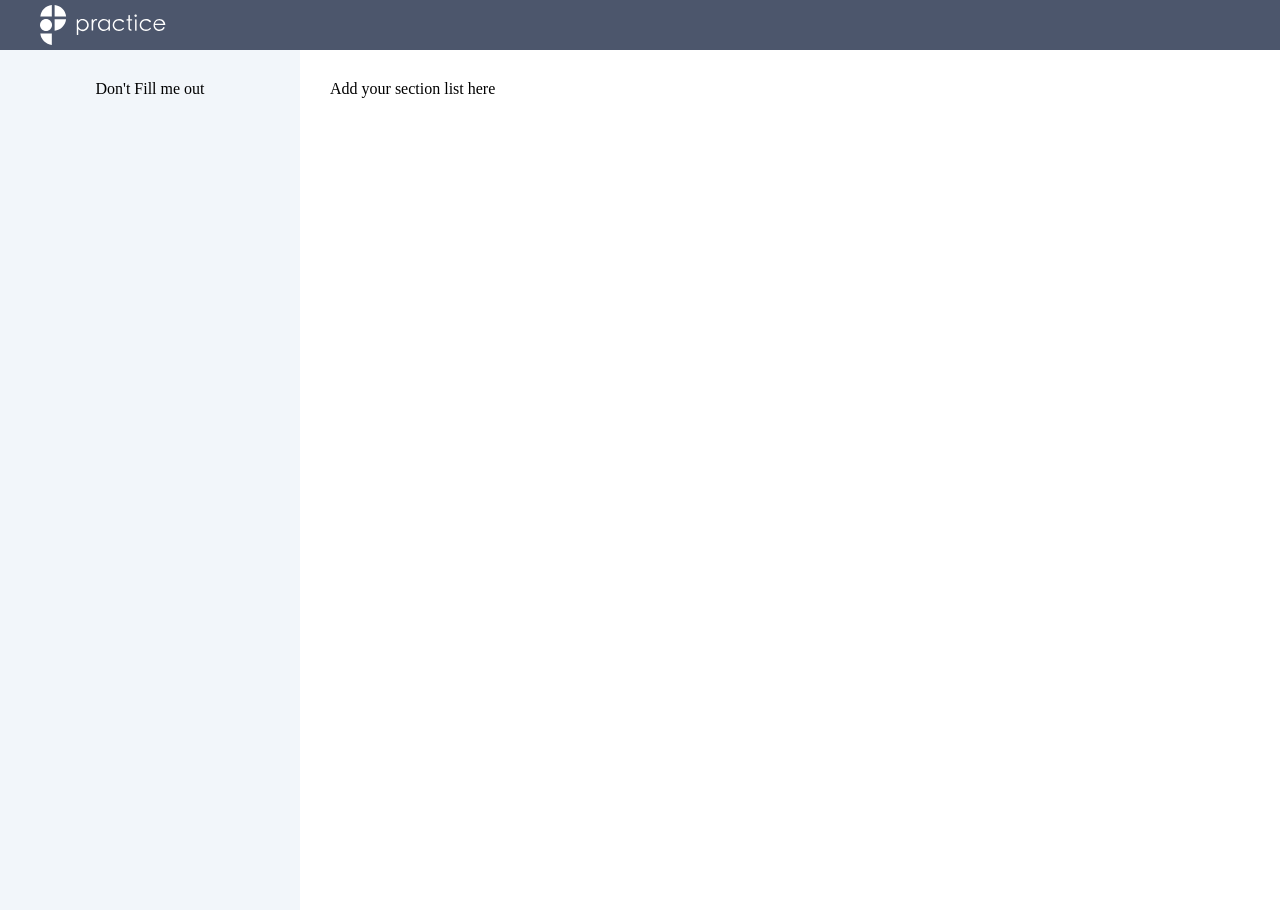
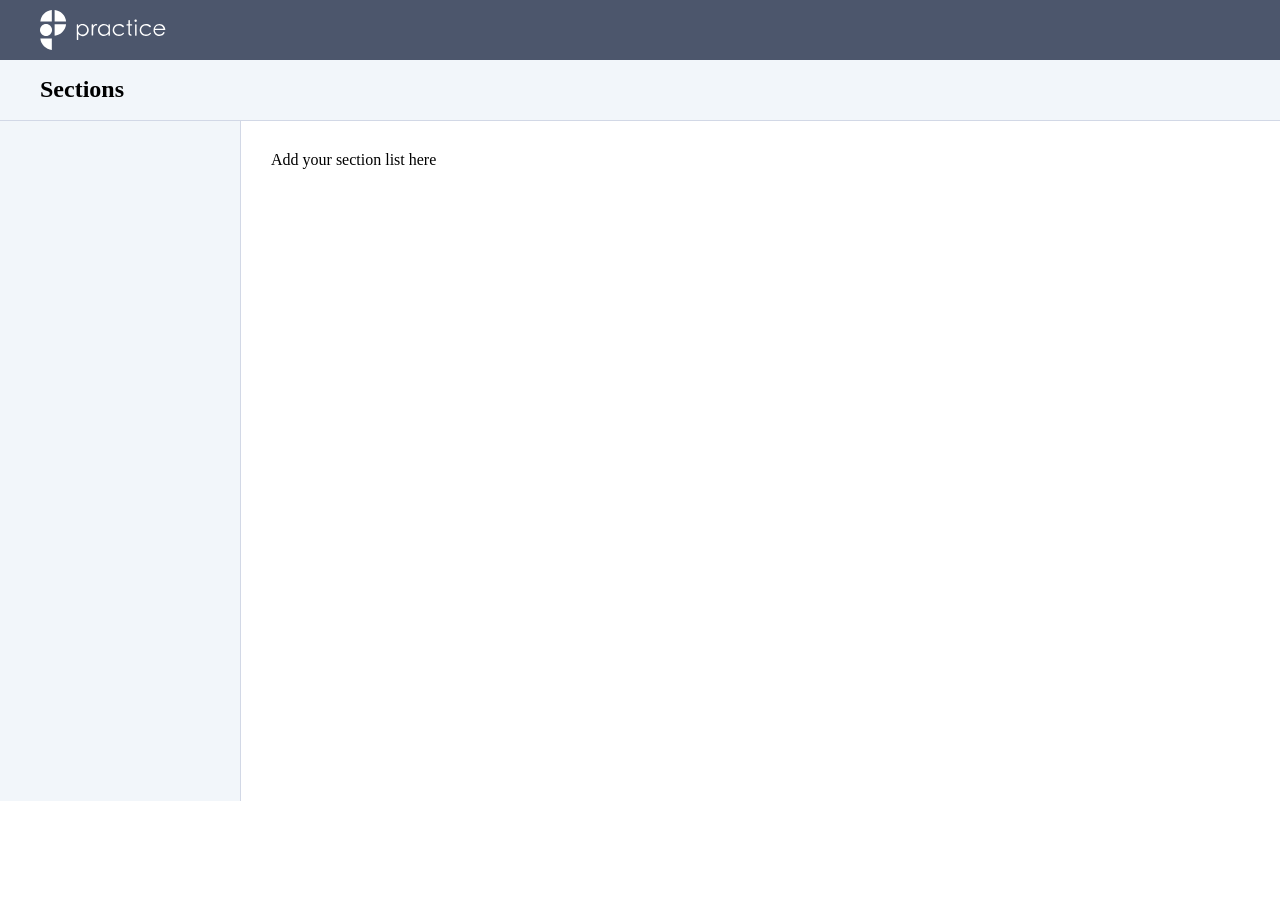
Before and after one commit to kwong3672/entangled-studios, a React (Create React App) app: page / in a window 1280 px wide. After the commit the page ends 801 px from the top, so only its background shows below. Built offline with nearby package versions, Linux system fonts and the light colour scheme; the HTML template or start-up script is replaced by a standard one.

Commit message:
Adds Secondary Nav

```diff
--- a/src/App.js
+++ b/src/App.js
@@ -10,10 +10,11 @@ class App extends Component {
     return (
       <div className="App">
         <NavBar />
+        <div className="App-secondaryNav">
+          <h2>Sections</h2>
+        </div>
         <div className="App-container">
-          <div className="App-sideNav">
-            Don't Fill me out
-          </div>
+          <div className="App-sideNav" />
           <div className="App-content">
             <SectionList />
           </div>
--- a/src/App.scss
+++ b/src/App.scss
@@ -12,12 +12,21 @@
 
 .App-container {
   display: flex;
-  height: 100%;
+  height: calc(100% - 120px);
 }
 
 .App-sideNav {
   background-color: #f2f6fa;
+  border-right: 1px solid #d2d8e6;
   height: 100%;
-  padding: 30px;
   width: 240px;
 }
+
+.App-secondaryNav {
+  align-items: center;
+  background-color: #f2f6fa;
+  border-bottom: 1px solid #d2d8e6;
+  display: flex;
+  height: 60px;
+  padding-left: 40px;
+}
--- a/src/components/NavBar.scss
+++ b/src/components/NavBar.scss
@@ -2,13 +2,13 @@ $bg: #4c566c;
 
 .NavBar-logo {
   height: 40px;
-  margin: 5px 40px;
+  margin: 10px 40px;
 }
 
 .NavBar {
   background-color: $bg;
   display: flex;
-  height: 50px;
+  height: 60px;
 }
 
 .NavBar-header {
```
